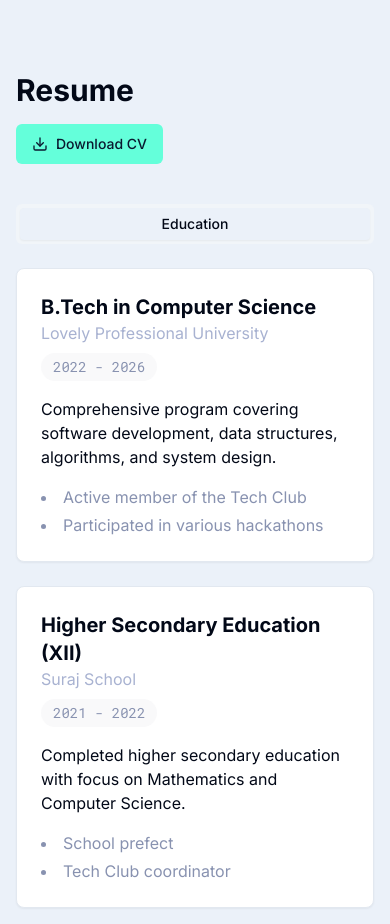
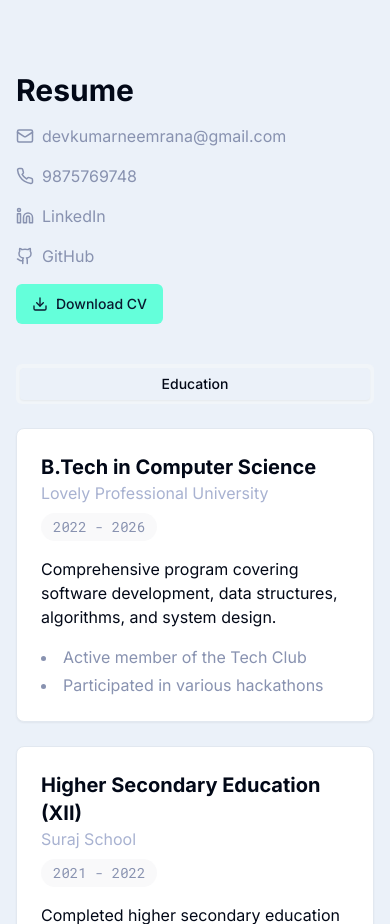
Before and after one commit to Dev-kumar-43/devkumar32, a React (Vite) app: page / in a window 390 px wide. Shown: the part 2640-3564 px from the top of the page. Built offline with nearby package versions, Linux system fonts and the light colour scheme.

Commit message:
Update resume information
Adds contact information (email, phone, LinkedIn, GitHub) and updates the name in the resume.

```diff
--- a/src/components/About.tsx
+++ b/src/components/About.tsx
@@ -1,4 +1,3 @@
-
 import React from 'react';
 import { Card } from '@/components/ui/card';
 
--- a/src/components/Resume.tsx
+++ b/src/components/Resume.tsx
@@ -1,21 +1,52 @@
-
 import React, { useState } from 'react';
 import { Tabs, TabsContent, TabsList, TabsTrigger } from "@/components/ui/tabs";
 import { Card, CardContent } from "@/components/ui/card";
 import { Button } from "@/components/ui/button";
-import { Download } from "lucide-react";
+import { Download, Mail, Phone, Linkedin, Github } from "lucide-react";
 
 const Resume: React.FC = () => {
   const [activeTab, setActiveTab] = useState("education");
+
+  const contactInfo = {
+    email: "devkumarneemrana@gmail.com",
+    phone: "9875769748",
+    linkedin: "https://www.linkedin.com/in/dev-kumar-72ab93251/",
+    github: "https://github.com/Dev-kumar-43"
+  };
+
+  const handleDownloadCV = () => {
+    // Implementation for CV download
+    console.log("Downloading CV...");
+  };
 
   return (
     <section id="resume" className="bg-background">
       <div className="container-inner">
         <div className="flex flex-col md:flex-row md:items-center md:justify-between mb-10">
           <h2 className="section-title mb-4 md:mb-0">Resume</h2>
-          <Button className="flex items-center gap-2 bg-highlight text-navy hover:bg-highlight/90 self-start">
-            <Download size={18} /> Download CV
-          </Button>
+          <div className="space-y-4 md:space-y-0 md:space-x-4">
+            <div className="flex flex-col md:flex-row gap-4 mb-4">
+              <a href={`mailto:${contactInfo.email}`} className="flex items-center gap-2 text-slate hover:text-highlight">
+                <Mail size={18} />
+                <span>{contactInfo.email}</span>
+              </a>
+              <a href={`tel:${contactInfo.phone}`} className="flex items-center gap-2 text-slate hover:text-highlight">
+                <Phone size={18} />
+                <span>{contactInfo.phone}</span>
+              </a>
+              <a href={contactInfo.linkedin} target="_blank" rel="noopener noreferrer" className="flex items-center gap-2 text-slate hover:text-highlight">
+                <Linkedin size={18} />
+                <span>LinkedIn</span>
+              </a>
+              <a href={contactInfo.github} target="_blank" rel="noopener noreferrer" className="flex items-center gap-2 text-slate hover:text-highlight">
+                <Github size={18} />
+                <span>GitHub</span>
+              </a>
+            </div>
+            <Button onClick={handleDownloadCV} className="flex items-center gap-2 bg-highlight text-navy hover:bg-highlight/90">
+              <Download size={18} /> Download CV
+            </Button>
+          </div>
         </div>
 
         <Tabs defaultValue="education" value={activeTab} onValueChange={setActiveTab} className="w-full">
```
